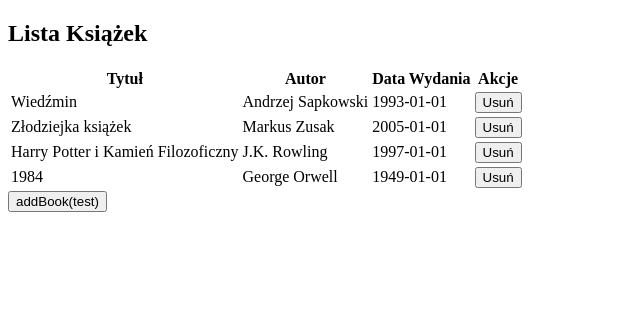
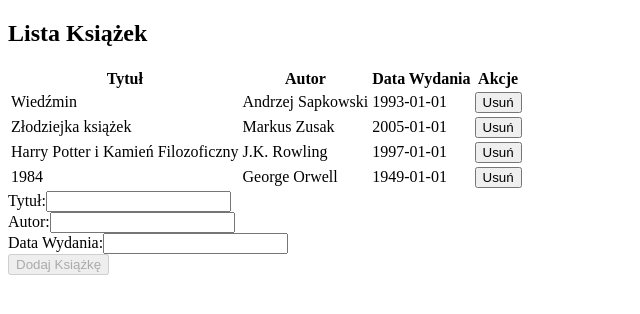
Before and after one commit to Ar0nZ/books-list, an Angular app: page / in a window 1280 px wide. Shown: the top 314 px of the page, without its empty margins (0-640 px from the left). Built offline with nearby package versions, Linux system fonts and the light colour scheme.

Commit message:
feat: add book form

```diff
--- a/src/app/ui/add-book/add-book.component.html
+++ b/src/app/ui/add-book/add-book.component.html
@@ -1,11 +1,15 @@
-<button
-  (click)="addBook(
-        {
-      title: 'Test',
-      author: 'Tester',
-      releaseDate: '1997-01-01T00:00:00Z',
-
-})"
->
-  addBook(test)
-</button>
+<form [formGroup]="bookForm" (ngSubmit)="formSubmit()">
+  <div>
+    <label>Tytuł:</label>
+    <input formControlName="title" />
+  </div>
+  <div>
+    <label>Autor:</label>
+    <input formControlName="author" />
+  </div>
+  <div>
+    <label>Data Wydania:</label>
+    <input formControlName="releaseDate" />
+  </div>
+  <button type="submit" [disabled]="bookForm.invalid">Dodaj Książkę</button>
+</form>
--- a/src/app/ui/add-book/add-book.component.ts
+++ b/src/app/ui/add-book/add-book.component.ts
@@ -1,19 +1,41 @@
 import { Component, ChangeDetectionStrategy, inject } from '@angular/core';
 import { BooksService } from '../../services/books.service';
 import { Book } from '../../models/book.model';
+import {
+  FormBuilder,
+  FormGroup,
+  Validators,
+  ReactiveFormsModule,
+} from '@angular/forms';
 
 @Component({
   selector: 'app-add-book',
   standalone: true,
   changeDetection: ChangeDetectionStrategy.OnPush,
-  imports: [],
+  imports: [ReactiveFormsModule],
   templateUrl: './add-book.component.html',
   styleUrl: './add-book.component.scss',
 })
 export class AddBookComponent {
   private bookService: BooksService = inject(BooksService);
+  private formBuilder = inject(FormBuilder);
 
-  addBook(data: Book): void {
-    this.bookService.addBook(data);
+  bookForm: FormGroup = this.formBuilder.group({
+    title: ['', Validators.required],
+    author: ['', Validators.required],
+    releaseDate: [
+      '',
+      [Validators.required, Validators.pattern(/^\d{4}-\d{2}-\d{2}$/)],
+    ],
+  });
+
+  formSubmit(): void {
+    if (this.bookForm.valid) {
+      const formattedBook = {
+        ...this.bookForm.value,
+        releaseDate: this.bookForm.value.releaseDate.toISOString(),
+      };
+      this.bookService.addBook(formattedBook);
+    }
   }
 }
```
